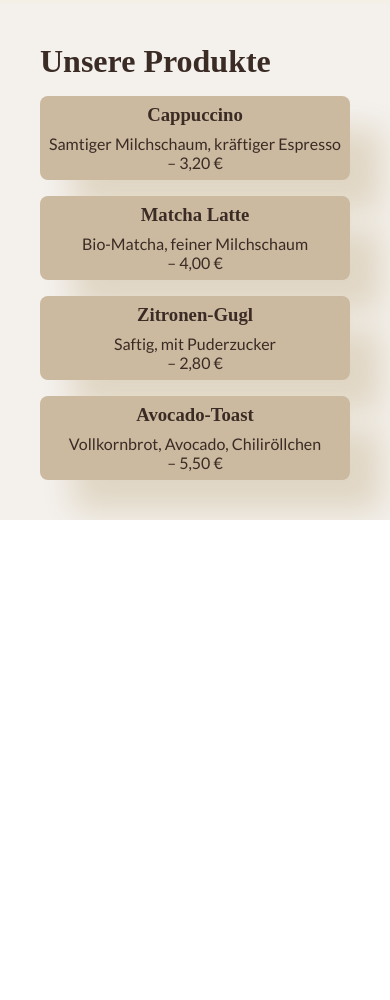
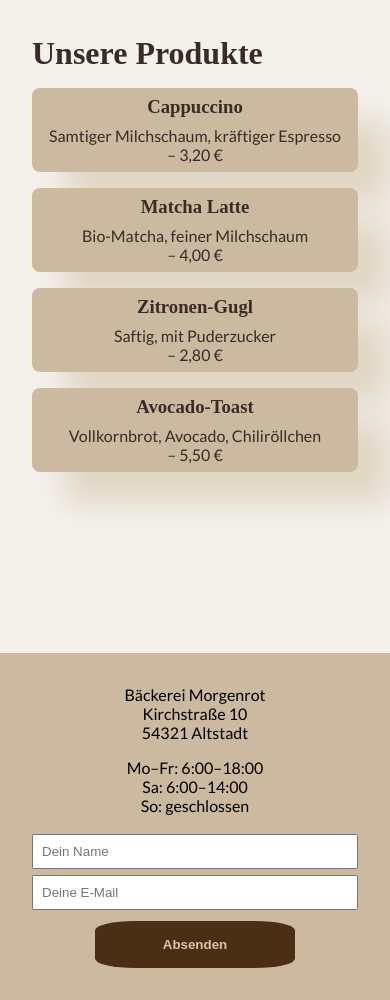
Before and after one commit to mwima1980/Baeckerei_Morgenrot, a plain HTML site: page src/index.html in a window 390 px wide. Shown: the part 1298-2298 px from the top of the page. Before the commit the page ends 1818 px from the top, so only its background shows below. Drawn offline with Linux system fonts and the light colour scheme; a web font is replaced by a local one.

Commit message:
contact - section gestylt und hinzugefügt

```diff
--- a/css/style.css
+++ b/css/style.css
@@ -188,8 +188,34 @@ p {
   border-radius: 0.5rem;
   box-shadow: 2rem 2rem 2rem #e0d6c4;
 }
-
+/* Contact - Section */
+.contact-section {
+  display: grid;
+  grid-template-columns: 1fr 1fr 1fr;
+  padding: 2rem;
+  background-color: #cbb9a0;
+}
+.form-container form {
+  display: flex;
+  flex-direction: column;
+  gap: 0.2rem;
+}
+#name,
+#email {
+  padding: 0.5rem;
+  outline: none;
+}
+.form-container .btn-container {
+  margin-top: 0.5rem;
+}
 /* Media Queries */
+@media (max-width: 1000px) {
+  .contact-section {
+    grid-template-columns: 1fr 1fr;
+    row-gap: 1rem;
+    text-align: center;
+  }
+}
 @media (max-width: 840px) {
   .highlight-card-section {
     grid-template-columns: 1fr 1fr;
@@ -257,6 +283,17 @@ p {
     align-items: center;
   }
 }
+@media (max-width: 612px) {
+  .contact-section {
+    grid-template-columns: 1fr;
+    row-gap: 1rem;
+    padding: 2rem;
+  }
+  .menue-section {
+    padding: 2rem;
+    height: 52vh;
+  }
+}
 @media (max-width: 550px) {
   /* HEADER - SECTION */
   .header-container h2 {
@@ -281,10 +318,14 @@ p {
     align-items: center;
   }
 }
-@media (max-width: 452px) {
+@media (max-width: 450px) {
   .highlight-card-section {
     grid-template-columns: 1fr;
     row-gap: 1rem;
+  }
+  .menue-section {
+    padding: 2rem;
+    height: 77vh;
   }
 }
 /* .container {
--- a/src/index.html
+++ b/src/index.html
@@ -65,7 +65,7 @@
           <img src="/src/picture/aboutUsPicture.png" alt="" />
         </div>
       </section>
-      <section class="menue-section">
+      <article class="menue-section">
         <div class="our-product">
           <h2>Unsere Produkte</h2>
         </div>
@@ -96,6 +96,30 @@
             </p>
           </div>
         </div>
+      </article>
+      <!-- CONTACT - SECTION -->
+      <section class="contact-section">
+        <div class="adress-container">
+          <p>Bäckerei Morgenrot</p>
+          <p>Kirchstraße 10</p>
+          <p>54321 Altstadt</p>
+        </div>
+        <div class="opening-container">
+          <p>Mo–Fr: 6:00–18:00</p>
+          <p>Sa: 6:00–14:00</p>
+          <p>So: geschlossen</p>
+        </div>
+        <div class="form-container">
+          <form action="#" method="post">
+            <label for="name"></label>
+            <input type="text" id="name" placeholder="Dein Name" />
+            <label for="email"></label>
+            <input type="email" id="email" placeholder="Deine E-Mail" />
+            <div class="btn-container">
+              <button type="submit">Absenden</button>
+            </div>
+          </form>
+        </div>
       </section>
     </main>
   </body>
```
